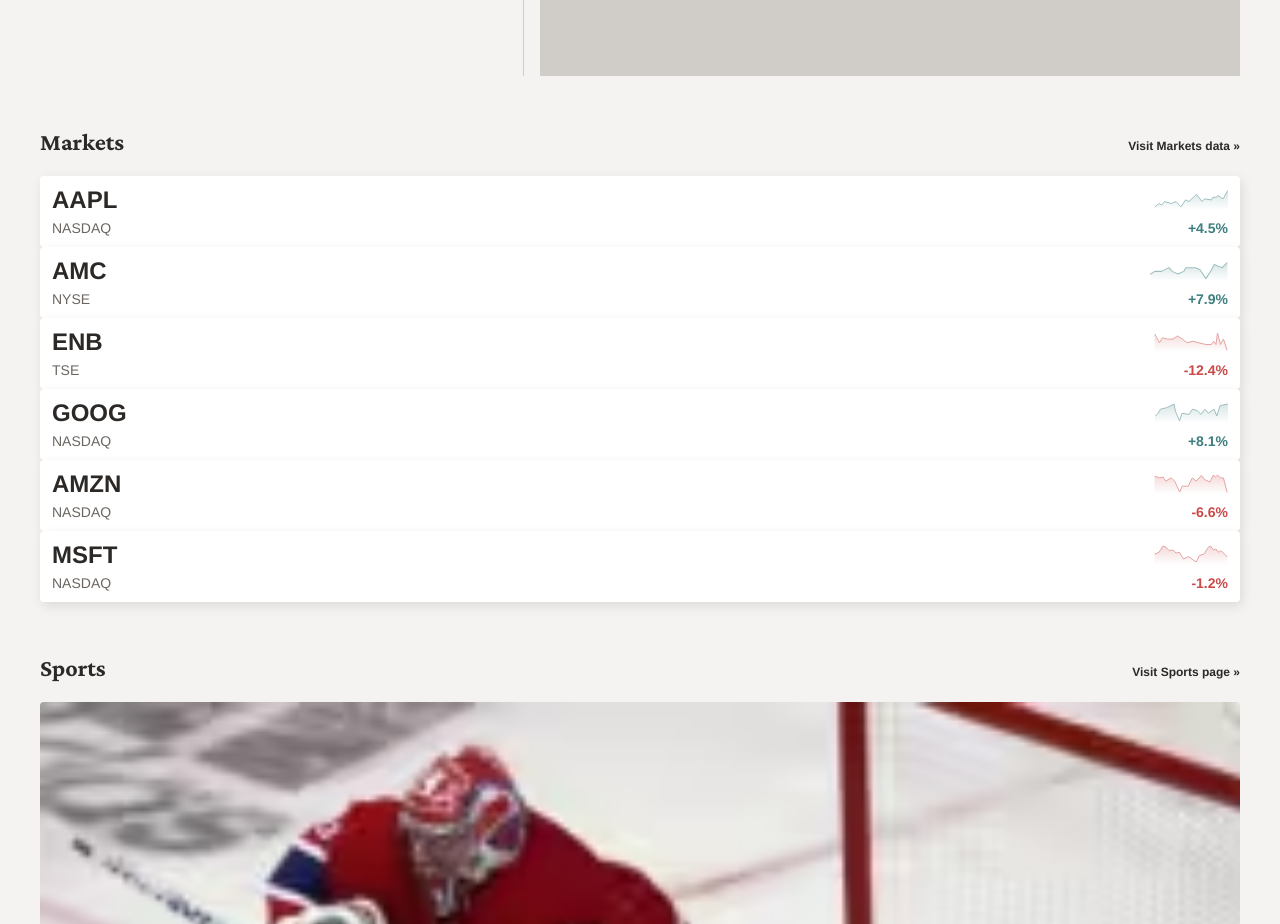
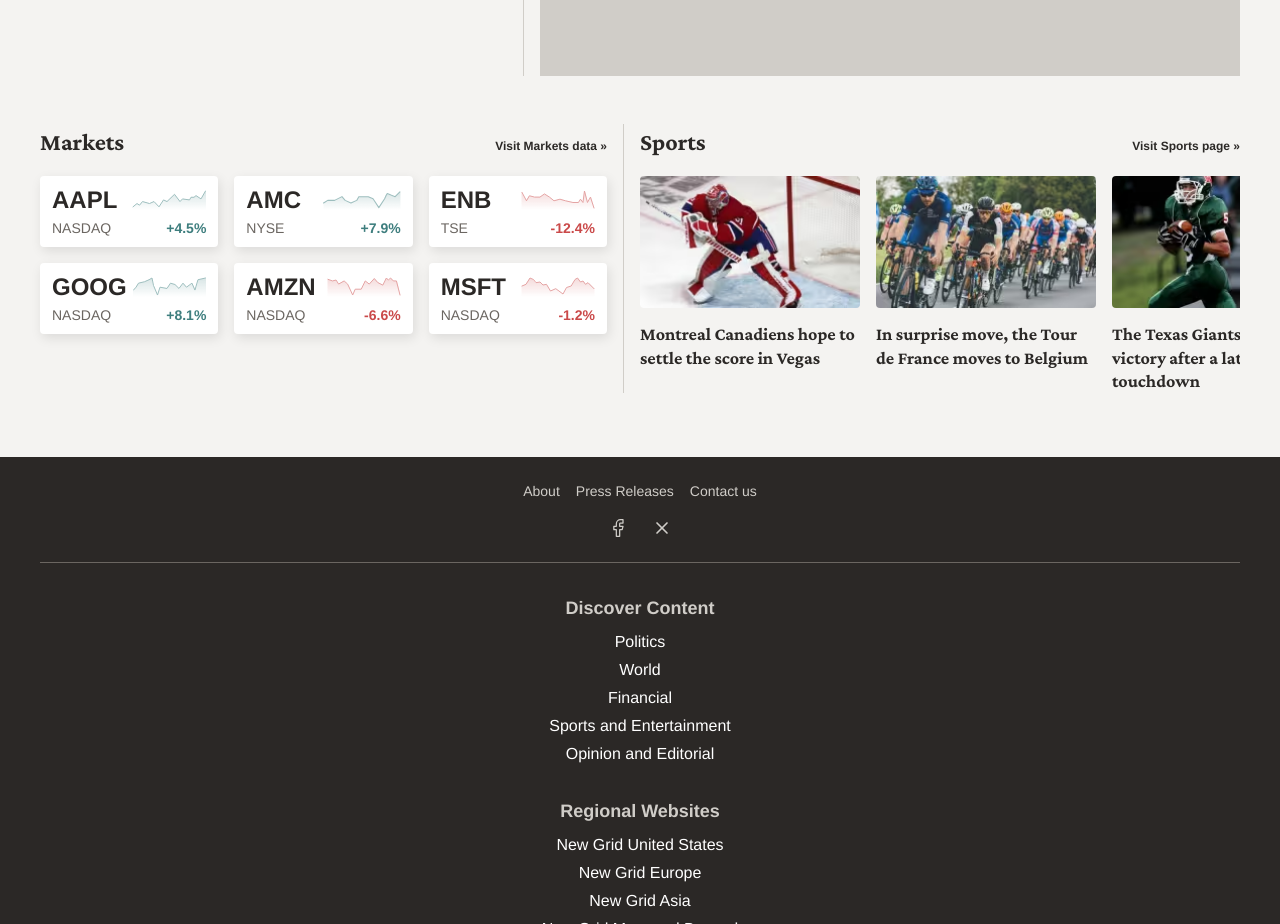
Before and after one commit to vitormarco/course-css-in-js, a Next.js app in the folder module_7/new-grid-times/: page / in a window 1280 px wide. Shown: the part 1020-1944 px from the top of the page. Built offline with nearby package versions, Linux system fonts and the light colour scheme.

Commit message:
feat: exercise 4.

```diff
--- a/module_7/new-grid-times/src/components/SpecialtyStoryGrid/SpecialtyStoryGrid.module.css
+++ b/module_7/new-grid-times/src/components/SpecialtyStoryGrid/SpecialtyStoryGrid.module.css
@@ -1,12 +1,51 @@
 .wrapper {
   display: grid;
-  gap: 48px
+  gap: 48px;
+
+  @media (min-width: 34.375rem) {
+    gap: 64px;
+    grid-template-columns: minmax(0px, auto);
+  }
+
+  @media (min-width: 68.75rem) {
+    gap: 0;
+    grid-template-columns: 1fr minmax(0px, 1fr);
+  }
 }
 
-.marketsSection {}
+.marketsSection {
+  @media (min-width: 68.75rem) {
+    border-right: 1px solid var(--color-gray-300);
+    padding-right: 16px;
+    margin-right: 16px;
+  }
 
-.marketCards {}
+}
 
-.sportsSection {}
+.marketCards {
+  display: grid;
+  grid-template-columns: repeat(auto-fill, minmax(165px, 1fr));
+  gap: 16px
+}
 
-.sportsStories {}
+.sportsSection {
+
+}
+
+.sportsSotryWrapper {
+  @media (min-width: 34.375rem) {
+    min-width: 220px;
+  }
+}
+
+.sportsStories {
+  display: grid;
+  grid-template-columns: repeat(auto-fill, minmax(165px, 1fr));
+  gap: 16px;
+
+  @media (min-width: 34.375rem) {
+    display: flex;
+    grid-template-columns: revert;
+    overflow: auto;
+  }
+}
--- a/module_7/new-grid-times/src/components/SpecialtyStoryGrid/SpecialtyStoryGrid.tsx
+++ b/module_7/new-grid-times/src/components/SpecialtyStoryGrid/SpecialtyStoryGrid.tsx
@@ -34,7 +34,9 @@
         </SectionTitle>
         <div className={styles.sportsStories}>
           {SPORTS_STORIES.map(data => (
-            <MiniStory key={data.id} {...data} />
+            <div key={data.id} className={styles.sportsSotryWrapper}>
+              <MiniStory {...data} />
+            </div>
           ))}
         </div>
       </section>
```
